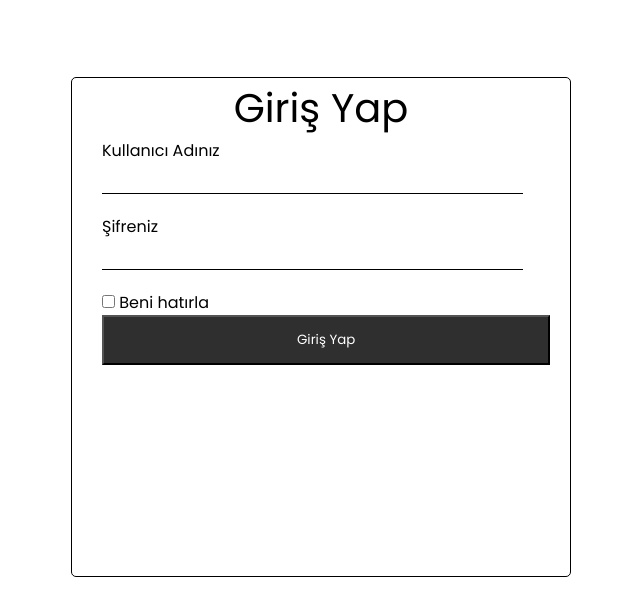
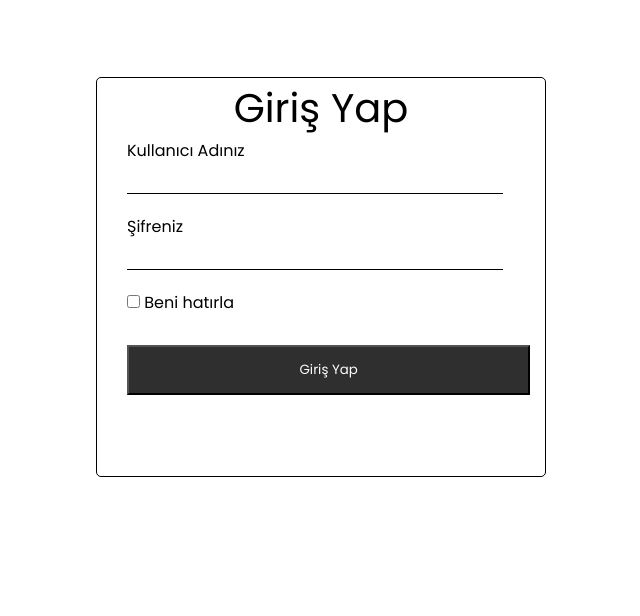
Before and after one commit to guneyhan221/mail-project, a Flask app: page /login in a window 1280 px wide. Shown: the top 616 px of the page, without its empty margins (319-959 px from the left). Run offline with Flask 3, Linux system fonts and the light colour scheme.

Commit message:
Update login.css

```diff
--- a/static/css/login.css
+++ b/static/css/login.css
@@ -15,8 +15,8 @@ body{
 }
 
 .container{
-    width:500px;
-    height:500px;
+    width:450px;
+    height:400px;
     border-radius: 5px;
     border:1px solid black;
     position: relative;
@@ -63,4 +63,6 @@ input:focus{
     height:50px;
     background-color: rgb(48, 47, 47);
     color:white;
+    margin-top: 30px;
+    cursor: pointer;
 }
```
